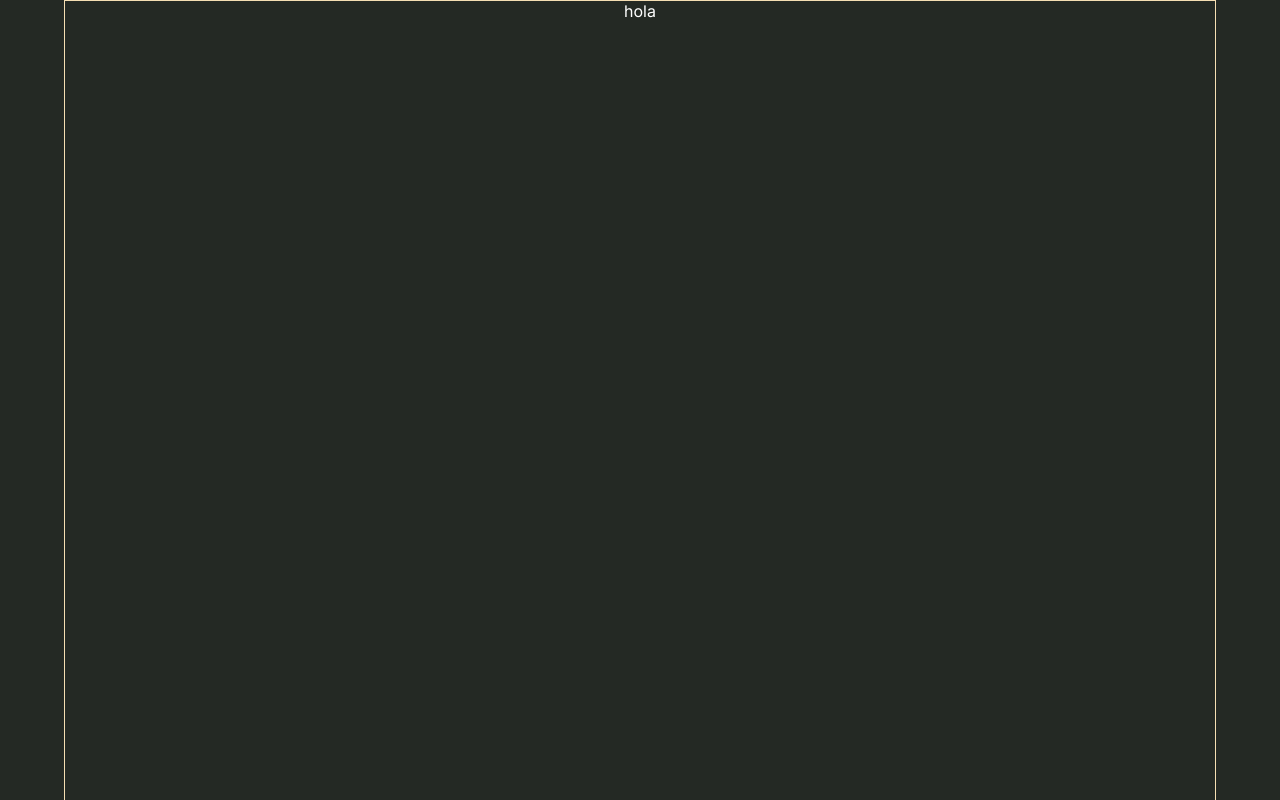
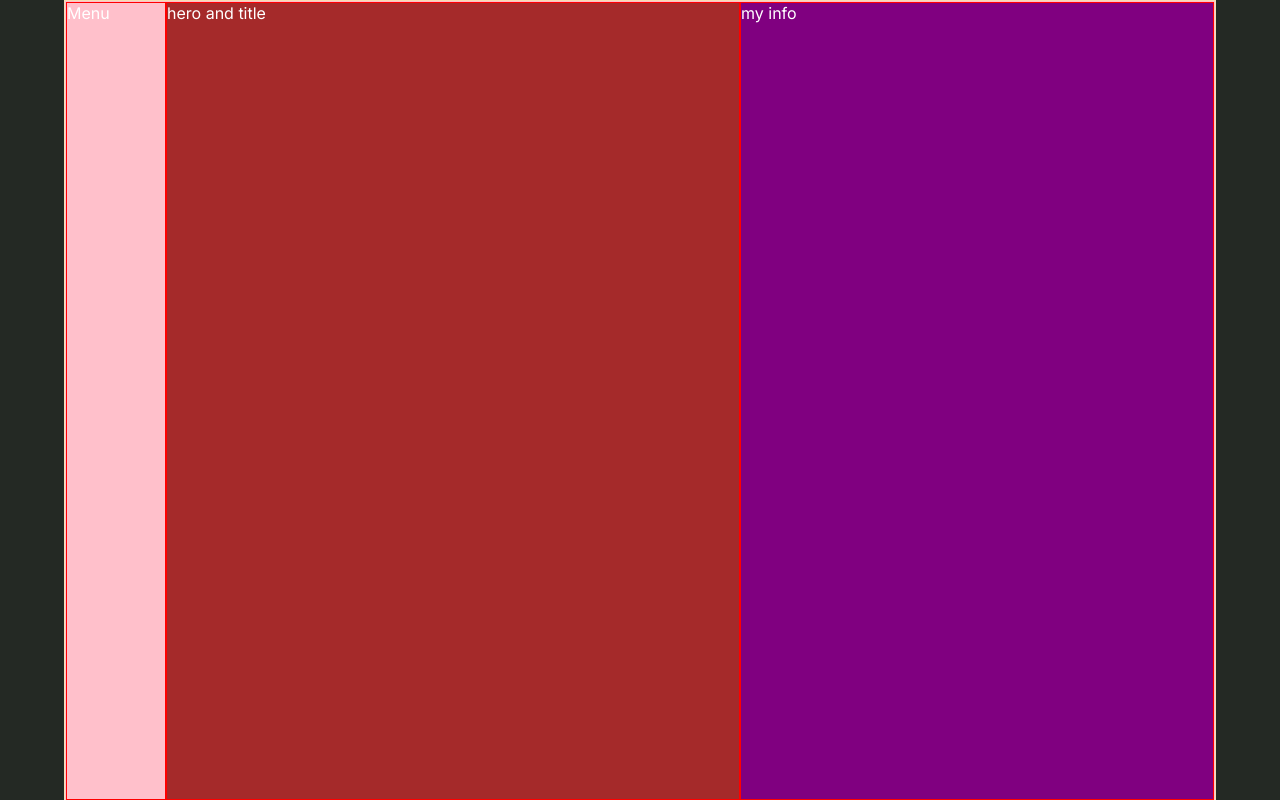
Before and after one commit to GamezAr94/personal_portfolio, a Next.js app: page / in a window 1280 px wide. Shown: the top 800 px of the page. Built offline with nearby package versions, Linux system fonts and the light colour scheme.

Commit message:
making the basic structure of the layout

```diff
--- /dev/null
+++ b/app/components/dashboard/dashboardContainer.js
@@ -0,0 +1,12 @@
+import styles from "./dashboardContainer.module.css";
+import Menu from "./menu";
+
+export default function DashboardContainer() {
+    return (
+        <main className={styles.main_container}>
+            <Menu />
+            <div>hero and title</div>
+            <div>my info</div>
+        </main>
+    );
+}
--- /dev/null
+++ b/app/components/dashboard/dashboardContainer.module.css
@@ -0,0 +1,37 @@
+.main_container {
+    border: 1px solid pink;
+    height: 98vh;
+    height: 98dvh;
+    min-height: 800px;
+    width: 100%;
+    display: flex;
+    flex-direction: column;
+}
+.main_container > div:nth-child(1) {
+    background-color: pink;
+    flex-basis: 80px;
+}
+.main_container > div:nth-child(2) {
+    background-color: brown;
+    flex-basis: 50%;
+}
+.main_container > div:nth-child(3) {
+    background-color: purple;
+    flex-basis: auto;
+    flex: 1;
+}
+.main_container > div {
+    border: 1px solid red;
+}
+@media (min-width: 900px) {
+    .main_container {
+    }
+}
+@media (min-width: 1250px) {
+    .main_container {
+        flex-direction: row;
+    }
+    .main_container > div:nth-child(1) {
+        flex-basis: 100px;
+    }
+}
--- /dev/null
+++ b/app/components/dashboard/menu.js
@@ -0,0 +1,5 @@
+import styles from "./menu.module.css";
+
+export default function Menu() {
+    return <div>Menu</div>;
+}
--- a/app/globals.css
+++ b/app/globals.css
@@ -10,6 +10,7 @@ html {
     background-color: var(--main-background-color);
     font-weight: 62.5%;
     height: 4000px;
+    justify-content: center;
 }
 html,
 body {
@@ -17,7 +18,6 @@ body {
   overflow-x: hidden;
   color-scheme: dark;
   display: flex;
-  justify-content: center;
 }
 body {
     max-width: 2000px;
@@ -29,6 +29,11 @@ a {
   color: inherit;
   text-decoration: none;
 }
+@media (min-width: 900px) {
+    body {
+        width: 85%;
+    }
+}
 @media (min-width: 1250px) {
     body {
         width: 90%;
--- a/app/page.js
+++ b/app/page.js
@@ -1,5 +1,9 @@
+import DashboardContainer from "./components/dashboard/dashboardContainer";
+
 export default function Home() {
-  return (
-    <div>hola</div>
-  );
+    return (
+        <>
+            <DashboardContainer />
+        </>
+    );
 }
```
Also changed, not shown: app/components/dashboard/menu.module.css (added).
